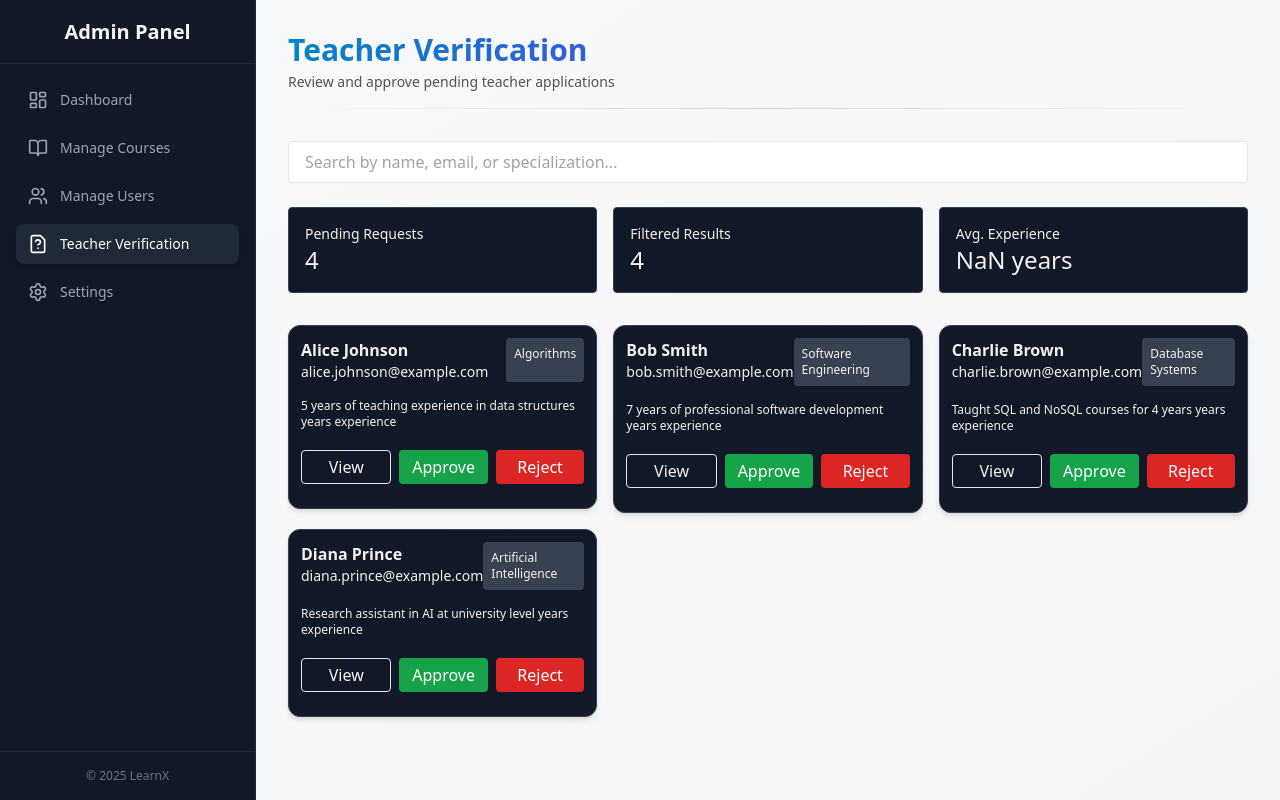
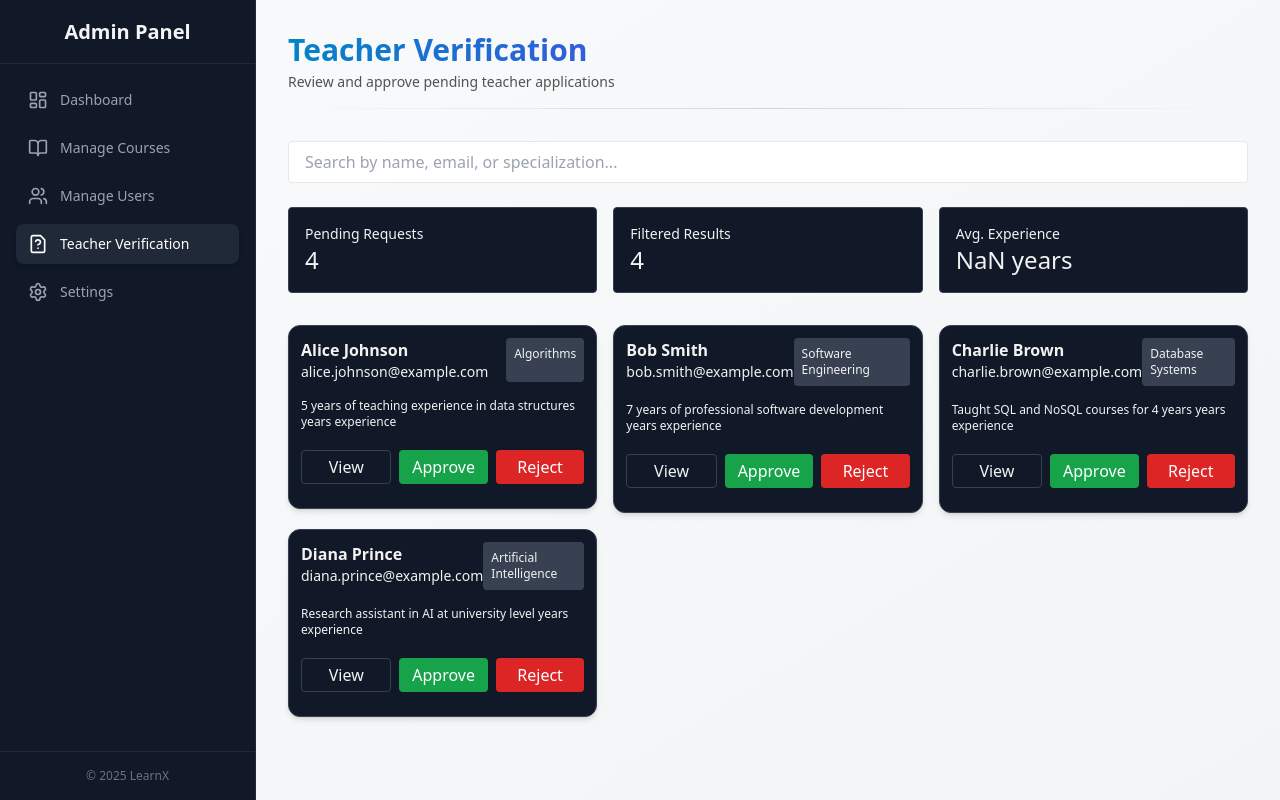
Before and after one commit to sayedpalestine7/MindQuest, a React (Vite) app in the folder frontend/: page /admin/verification in a window 1280 px wide. Built offline with nearby package versions, Linux system fonts and the light colour scheme.

Commit message:
add some style to ManageVerification page

```diff
--- a/frontend/src/App.jsx
+++ b/frontend/src/App.jsx
@@ -8,11 +8,13 @@ import ManageVerification from "./components/Admin/ManageVerification";
 import ManageUsers from "./components/Admin/ManageUsers";
 import Settings from "./components/Admin/Settings";
 import TeacherSignUp from "./pages/TeacherSignUp";
+import HomePage from "./pages/HomePage"
 function App() {
 
   return (
     <>
     <Routes>
+      <Route path="/" element={<HomePage />} />
       <Route path="/admin" element={<AdminForm />} />
       <Route path="/admin/courses" element={<ManageCourses />} />
       <Route path="/admin/users" element={<ManageUsers />} />
--- a/frontend/src/components/Admin/teacher/TeacherCard.jsx
+++ b/frontend/src/components/Admin/teacher/TeacherCard.jsx
@@ -31,7 +31,7 @@ export default function TeacherCard({ teacher, onView, onAction }) {
 
       {/* Bottons */}
       <div className="flex gap-2 py-3">
-        <button onClick={onView} className="flex-1 border text-base-200 rounded py-1 hover:bg-gray-100 hover:text-indigo-900 ">
+        <button onClick={onView} className="flex-1 border border-gray-700 text-base-200 rounded py-1 hover:bg-gray-100 hover:text-gray-700 ">
           View
         </button>
         <button
```
